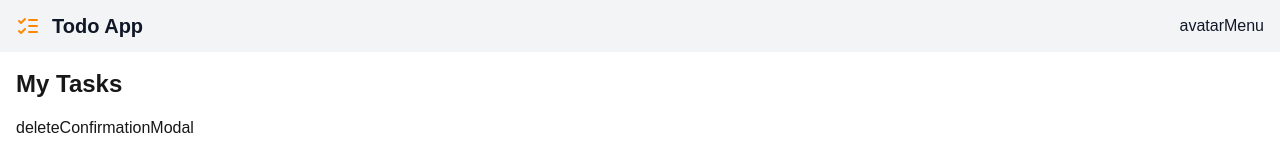
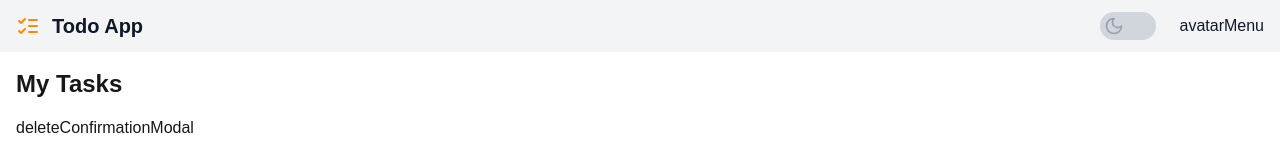
Before and after one commit to redarashid/todo-list-next, a Next.js app: page / in a window 1280 px wide. Shown: the top 160 px of the page. Built offline with nearby package versions, Linux system fonts and the light colour scheme.

Commit message:
first commit

```diff
--- a/package.json
+++ b/package.json
@@ -14,7 +14,8 @@
     "react": "19.1.0",
     "react-dom": "19.1.0",
     "react-icons": "^5.5.0",
-    "react-toastify": "^11.0.5"
+    "react-toastify": "^11.0.5",
+    "react-tooltip": "^5.29.1"
   },
   "devDependencies": {
     "@eslint/eslintrc": "^3",
--- a/src/app/components/themeToggle.js
+++ b/src/app/components/themeToggle.js
@@ -1,5 +1,6 @@
-"use client"
+"use client";
 import React, { useEffect, useState } from "react";
+import { LuMoon } from "react-icons/lu";
 
 const ThemeToggle = () => {
   const [isDarkMode, setIsDarkMode] = useState(false);
@@ -18,7 +19,7 @@ const ThemeToggle = () => {
     }
   }, []);
 
-  const themeToggle = () => {
+  const toggleTheme = () => {
     const root = document.documentElement;
     const newTheme = isDarkMode ? "light" : "dark";
     setIsDarkMode(!isDarkMode);
@@ -28,7 +29,18 @@ const ThemeToggle = () => {
 
   return (
     <div className=" flex items-center gap-2">
-      <div></div>
+      <div
+        onClick={toggleTheme}
+        data-tooltip-id="theme-tooltip"
+        data-tooltip-content={
+          isDarkMode ? "Switch a light mode" : "Switch al dark mode"
+        }
+        className={` relative px-1 inline-flex justify-between items-center w-14 h-7 bg-gray-300 dark:bg-gray-600 rounded-full cursor-pointer transition-all`}
+      >
+        <LuMoon
+          className={` text-xl ${isDarkMode ? "text-white" : "text-gray-400"}`}
+        />
+      </div>
     </div>
   );
 };
```
Also changed, not shown: 1 other file (tests, documents, lock files or other folders).
